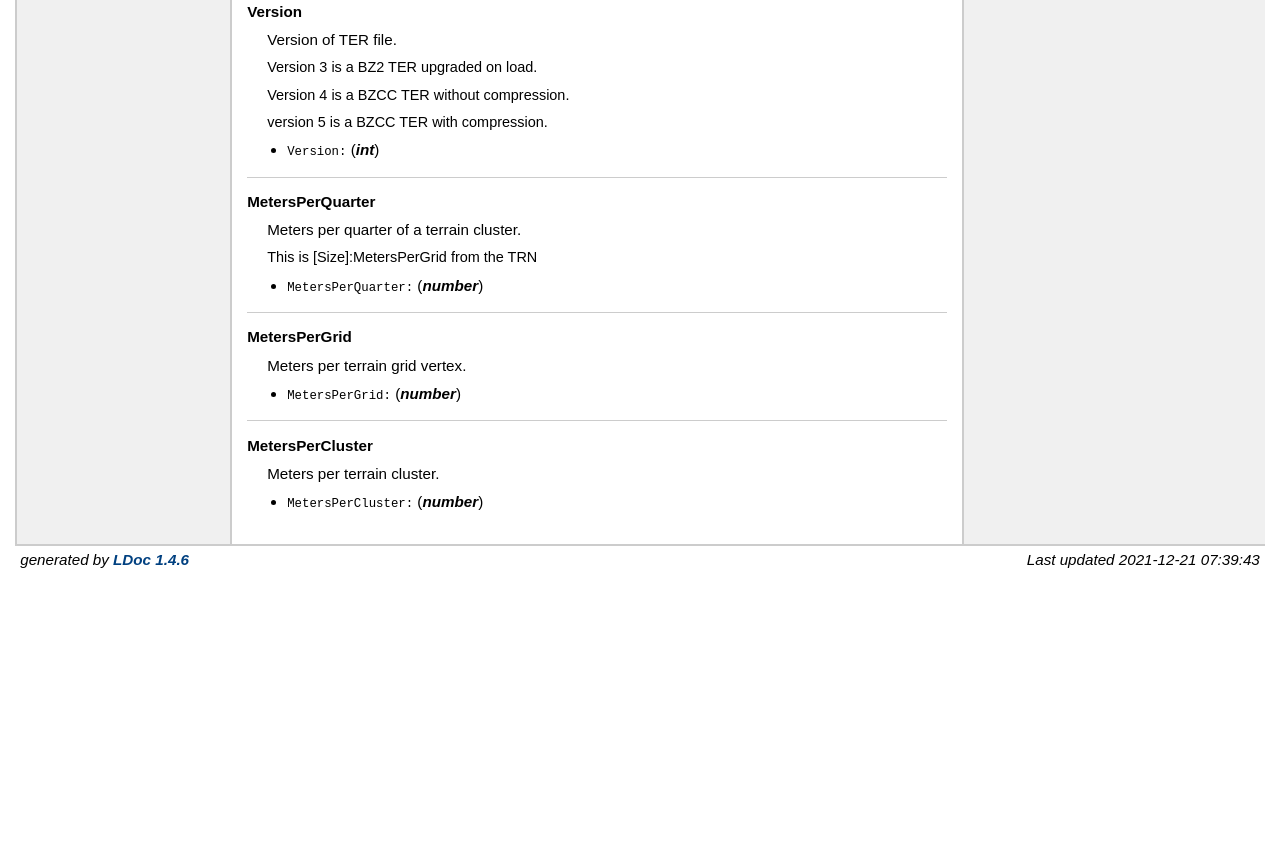
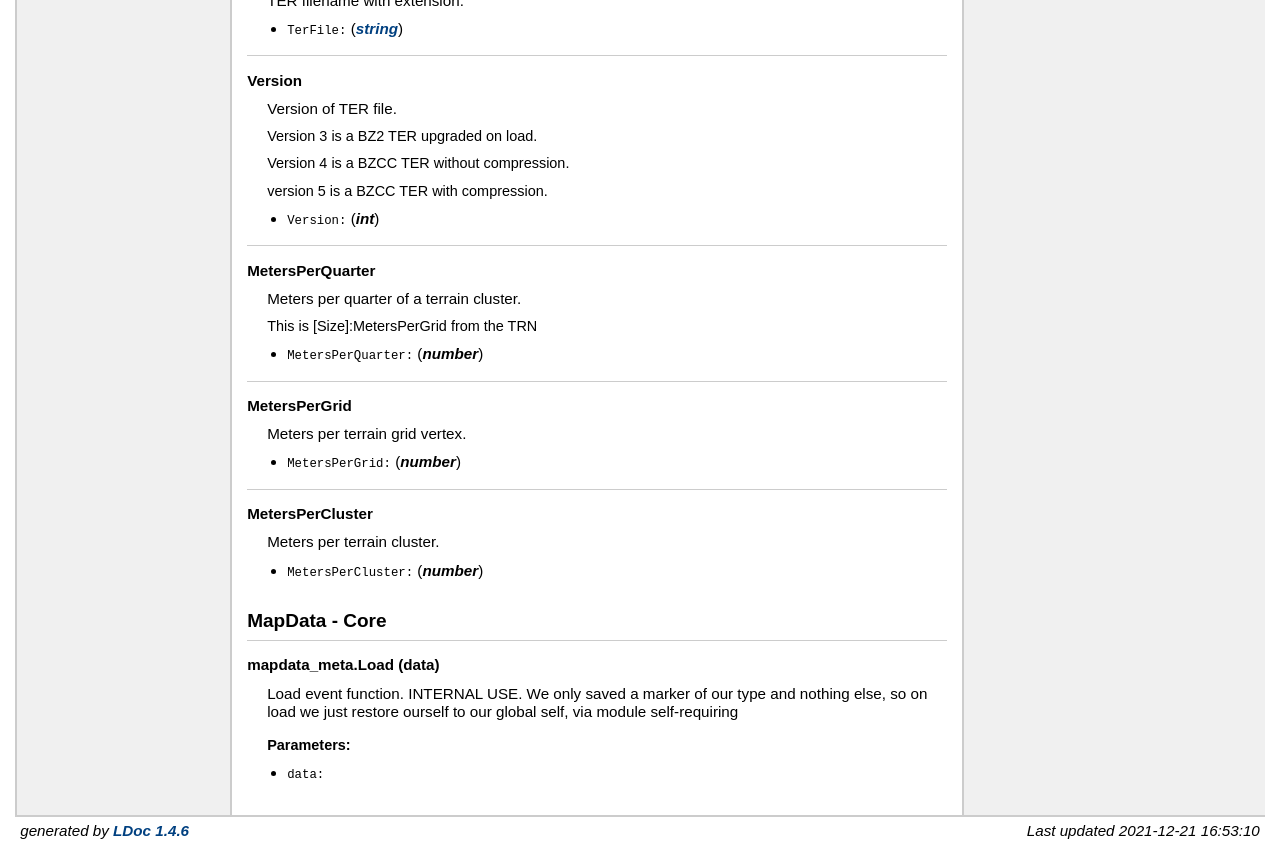
Before and after one commit to Nielk1/BZCC-Advanced-Lua-API, a plain HTML site: page docs/modules/_mapdata.html in a window 1280 px wide. Shown: the part 1479-2324 px from the top of the page. Before the commit the page ends 2053 px from the top, so only its background shows below. Drawn offline with Linux system fonts and the light colour scheme.

Commit message:
MapData module cleaned up to save/load its data properly

```diff
--- a/docs/modules/_mapdata.html
+++ b/docs/modules/_mapdata.html
@@ -34,6 +34,7 @@
 <ul>
 <li><a href="#Functions">Functions</a></li>
 <li><a href="#Fields">Fields</a></li>
+<li><a href="#MapData___Core">MapData - Core </a></li>
 </ul>
 
 
@@ -125,6 +126,13 @@ print(&quot;Map Depth: &quot; .. (mapdata.MaxZ - mapdata.MinZ));
 	<tr>
 	<td class="name" nowrap><a href="#MetersPerCluster">MetersPerCluster</a></td>
 	<td class="summary">Meters per terrain cluster.</td>
+	</tr>
+</table>
+<h2><a href="#MapData___Core">MapData - Core </a></h2>
+<table class="function_list">
+	<tr>
+	<td class="name" nowrap><a href="#mapdata_meta.Load">mapdata_meta.Load (data)</a></td>
+	<td class="summary">Load event function.</td>
 	</tr>
 </table>
 
@@ -322,13 +330,39 @@ print(&quot;Map Depth: &quot; .. (mapdata.MaxZ - mapdata.MinZ));
 
 </dd>
 </dl>
+    <h2 class="section-header "><a name="MapData___Core"></a>MapData - Core </h2>
+
+    <dl class="function">
+    <dt>
+    <a name = "mapdata_meta.Load"></a>
+    <strong>mapdata_meta.Load (data)</strong>
+    </dt>
+    <dd>
+    Load event function.
+ INTERNAL USE.
+ We only saved a marker of our type and nothing else, so on load we just restore ourself to our global self, via module self-requiring
+
+
+    <h3>Parameters:</h3>
+    <ul>
+        <li><span class="parameter">data</span>
+
+        </li>
+    </ul>
+
+
+
+
+
+</dd>
+</dl>
 
 
 </div> <!-- id="content" -->
 </div> <!-- id="main" -->
 <div id="about">
 <i>generated by <a href="http://github.com/stevedonovan/LDoc">LDoc 1.4.6</a></i>
-<i style="float:right;">Last updated 2021-12-21 07:39:43 </i>
+<i style="float:right;">Last updated 2021-12-21 16:53:10 </i>
 </div> <!-- id="about" -->
 </div> <!-- id="container" -->
 </body>
```
Also changed, not shown: docs/index.html (+1 -1 lines), docs/modules/ScriptExtender.html (+1 -1 lines), docs/modules/ScriptUtils.html (+1 -1 lines), docs/modules/_api.html (+1 -1 lines), docs/modules/_api_replaceondeath.html (+1 -1 lines), docs/modules/_funcarray.html (+1 -1 lines), docs/modules/_gameobject.html (+1 -1 lines), docs/modules/_hook.html (+1 -1 lines), docs/modules/_printfix.html (+1 -1 lines), docs/modules/_requirefix.html (+1 -1 lines), docs/modules/_statemachine.html (+1 -1 lines), docs/modules/_table_show.html (+1 -1 lines).
